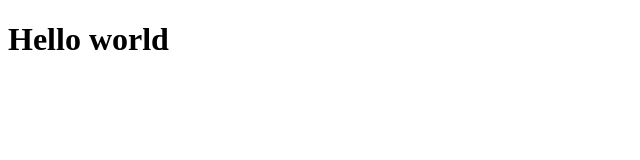
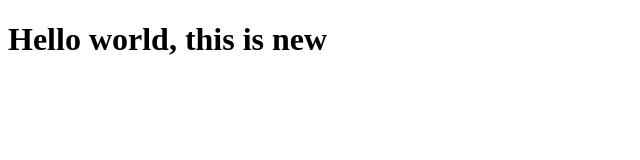
Before and after one commit to jn6437/jn6437.github.io, a plain HTML site: page index.html in a window 1280 px wide. Shown: the whole page, without its empty margins (0-640 px from the left). Drawn offline with Linux system fonts and the light colour scheme.

Commit message:
Update index.html

```diff
--- a/index.html
+++ b/index.html
@@ -5,6 +5,6 @@
   <title> Hello jason </title>
 </head>
 <body>
-  <h1>Hello world</h1>
+  <h1>Hello world, this is new</h1>
 </body>
 </html>
```
